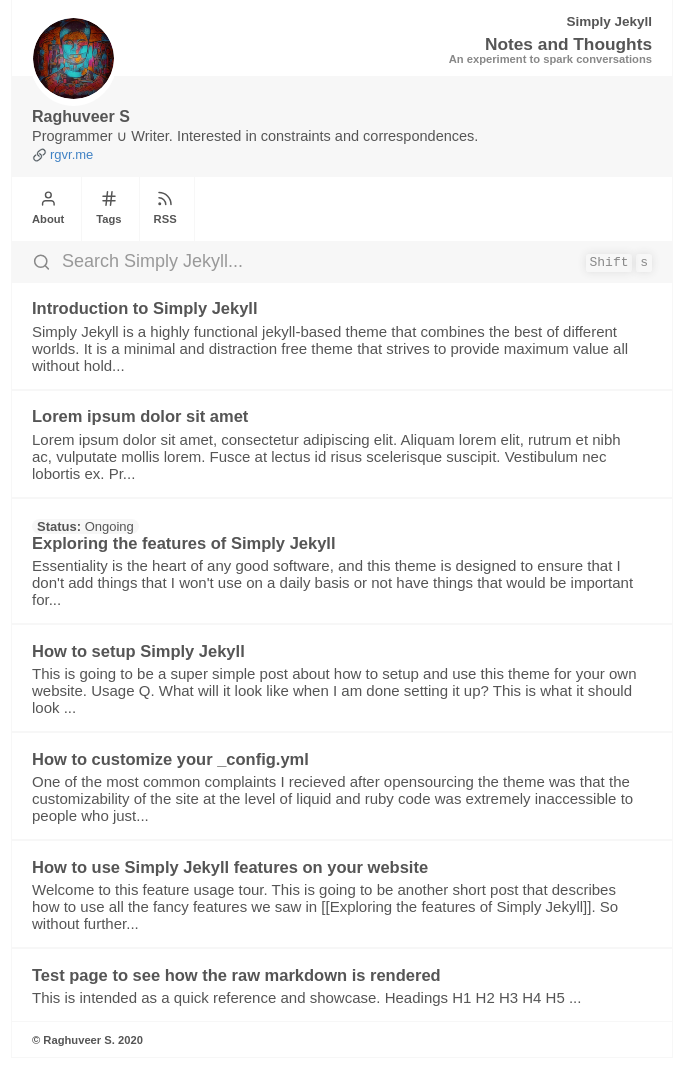
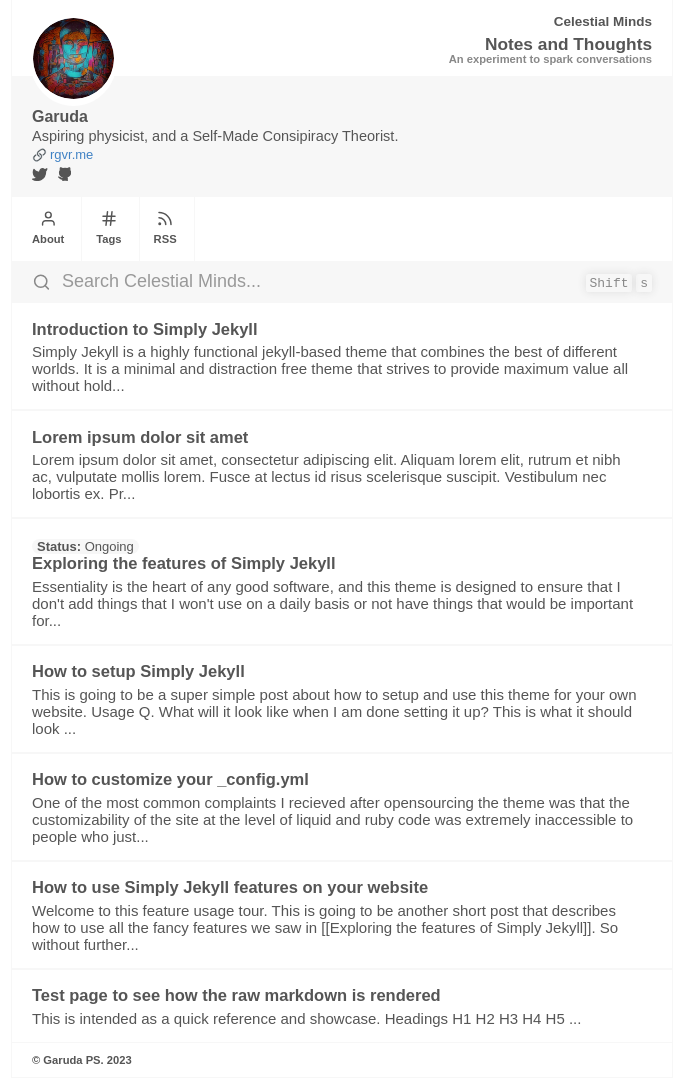
Before and after one commit to stardoom4/simplejekyll, a Jekyll site: the page built from index.md, in a window 1280 px wide. Shown: the whole page, without its empty margins (298-985 px from the left). Built offline with Jekyll 4.4.1, drawn with Linux system fonts in a browser that asks for light colours.

Commit message:
Update _config.yml

```diff
--- a/_config.yml
+++ b/_config.yml
@@ -28,7 +28,7 @@ url: "https://simply-jekyll.netlify.app/" # the base hostname & protocol for you
 # your social media links etc
 #######################################################################
 
-heading: Simply Jekyll
+heading: Celestial Minds
 subheading: # subheading won't work without a tagline,
           # tagline is mandatory if you want the
           # suheading to appear. The reason is
@@ -47,30 +47,24 @@ tagline: # subheading won't work without a tagline,
   enabled: true
   name: An experiment to spark conversations
 copyright:
-  year: 2020
-  msg: Raghuveer S # This is a mandatory attribute for copyright to be displayed
+  year: 2023
+  msg: Garuda PS
 
 user:
   display: true # setting it to false will remove the header image and bio
                 # Note that user settings come wholesale, it does not have the
                 # granular enabling or disabling as with the 'preferences'
                 # or the site-wide settings.
-  name: Raghuveer S
-  bio: Programmer ∪ Writer. Interested in constraints and correspondences.
-  email: raghu-veer@outlook.com
+  name: Garuda
+  bio: Aspiring physicist, and a Self-Made Consipiracy Theorist.
+  email: noemail@gmail.com
   photo: /assets/img/profile.png
   alt_link: rgvr.me
   social: # just leave the field blank or type in null, if you don't have a
           # particular social media account and it won't appear
-    enabled: false  # turn this to true
-    twitter: rgvrme
-    github: rgvr
-    youtube: rgvr
-    linkedin: rgvr
-    twitch: null
-    facebook: null
-    instagram: null
-
+    enabled: true  # turn this to true
+    twitter: Garuda4244
+    github: stardoom4
 
 
 #####################################################################
```
